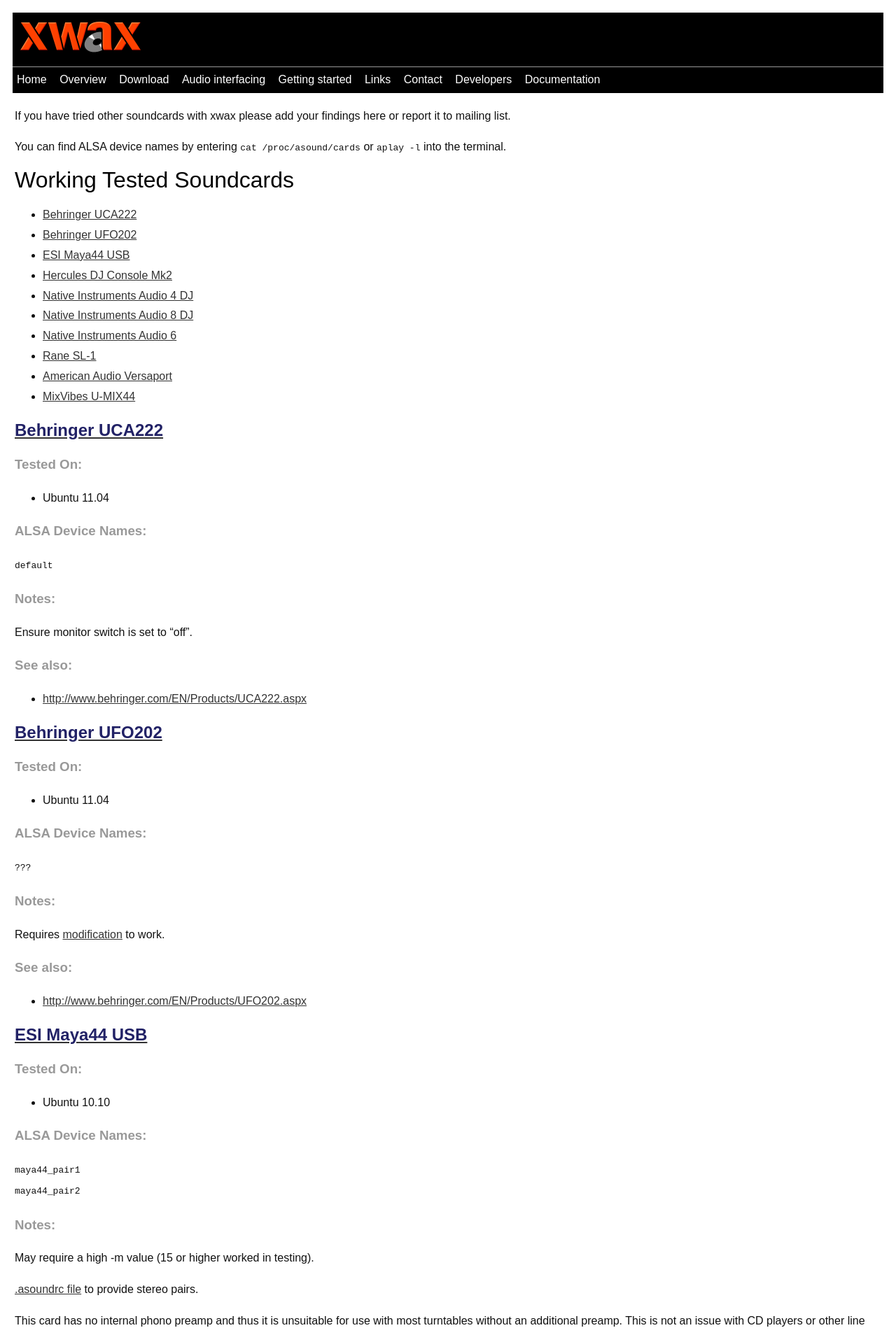
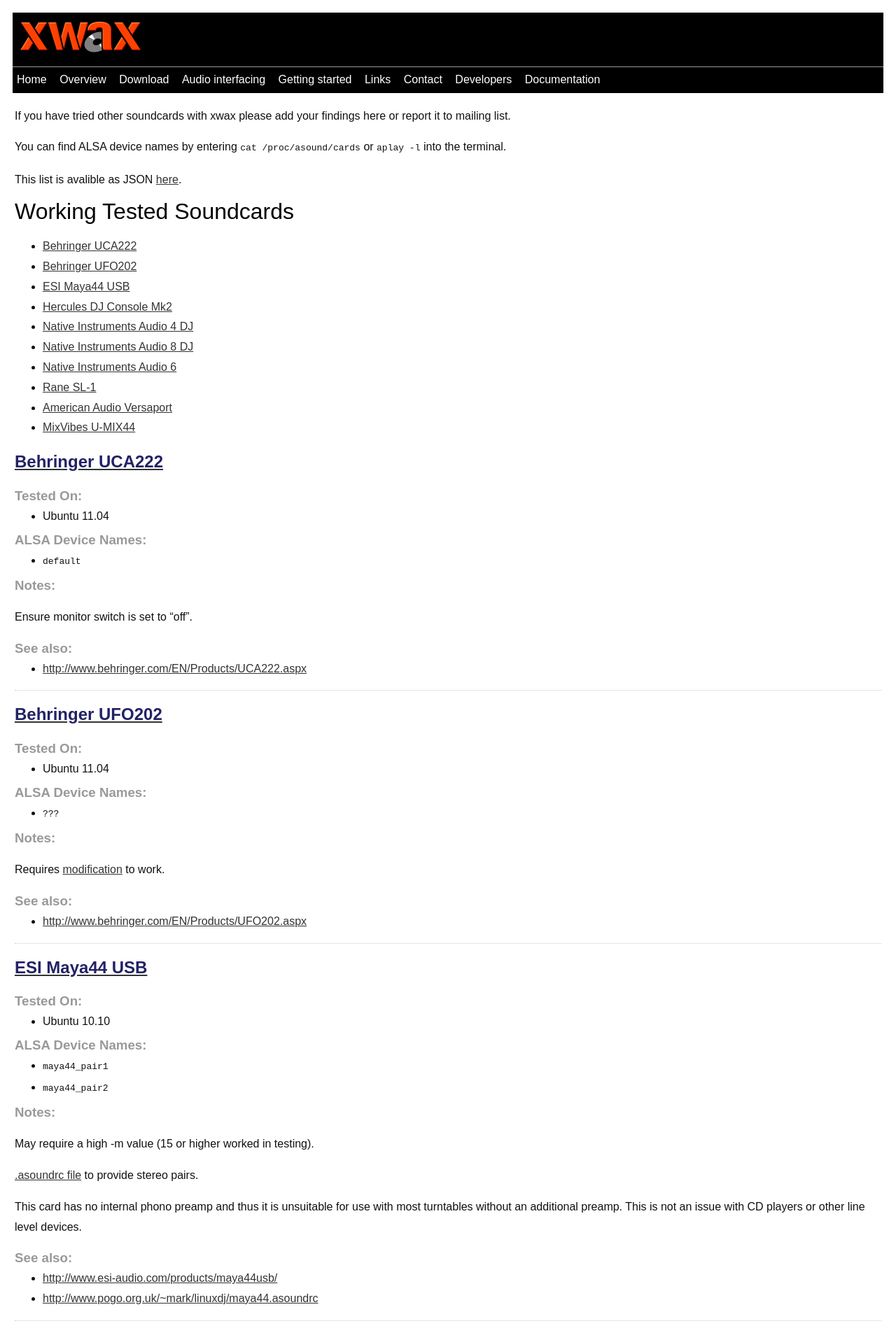
Before and after one commit to xwax/xwax.github.io, a Jekyll site: the page built from docs/list_of_soundcards.md, in a window 1280 px wide. Shown: the top 1908 px of the page at 70% size. Built offline with Jekyll 4.4.1, drawn with Linux system fonts in a browser that asks for light colours.

Commit message:
Format soundcard list a little

```diff
--- a/_sass/_base.scss
+++ b/_sass/_base.scss
@@ -167,3 +167,5 @@
   padding: 4px;
   clear: both;
 }
+
+@import 'soundcards';
--- /dev/null
+++ b/_sass/_soundcards.scss
@@ -0,0 +1,13 @@
+.soundcard {
+  ul,
+  h3 {
+    margin: 0;
+  }
+
+  h3 {
+    margin-top: 0.3em;
+  }
+
+  padding-bottom: 1em;
+  border-bottom: 1px dotted #ccc;
+}
--- a/docs/list_of_soundcards.md
+++ b/docs/list_of_soundcards.md
@@ -5,6 +5,8 @@
 If you have tried other soundcards with xwax please add your findings here or report it to mailing list.
 
 You can find ALSA device names by entering `cat /proc/asound/cards` or `aplay -l` into the terminal.
+
+This list is avalible as JSON [here](soundcards.json).
 
 # Working Tested Soundcards
 
@@ -19,18 +21,24 @@
   <a href="#{{ card.name | slugify }}">
     <h2 id="{{ card.name | slugify }}">{{ card.name }}</h2>
   </a>
+
   <h3>Tested On:</h3>
   <ul>
 {% for platform in card.tested_on %}
     <li>{{ platform }}</li>
 {% endfor %}
   </ul>
+
   <h3>ALSA Device Names:</h3>
+  <ul>
   {% for name in card.alsa_device_names %}
-  <code>{{ name }}</code><br>
+  <li><code>{{ name }}</code><br></li>
   {% endfor %}
+  </ul>
+
   <h3>Notes:</h3>
   {{ card.comments | markdownify }}
+
   <h3>See also:</h3>
   <ul>
 {% for link in card.links %}
@@ -39,7 +47,7 @@
   </ul>
 </div>
 {% endfor %}
-
+<br>
 
 # Broken Soundcards
 
--- /dev/null
+++ b/docs/soundcards.json
@@ -0,0 +1,3 @@
+---
+---
+{{ site.data.soundcards | jsonify }}
```
